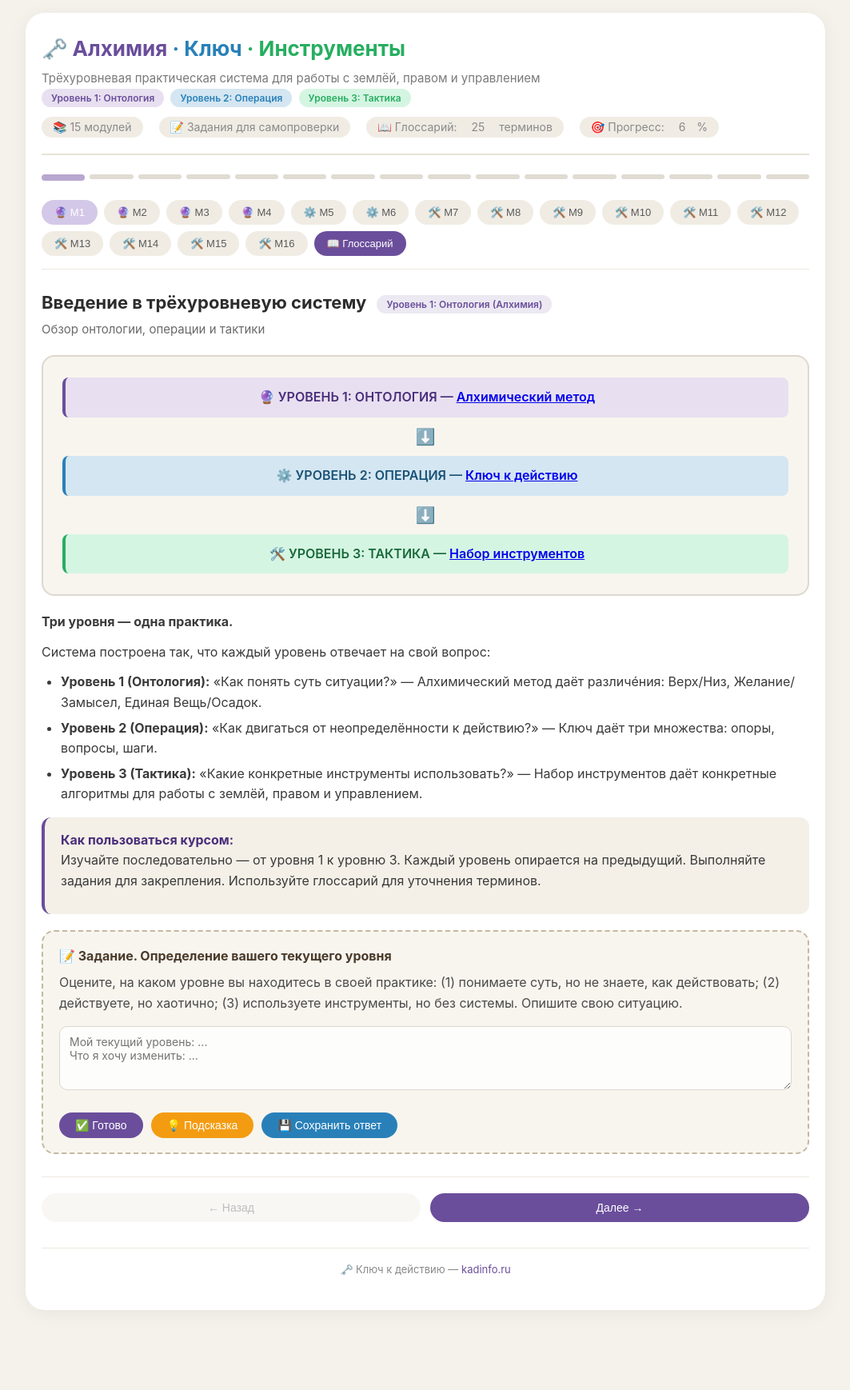
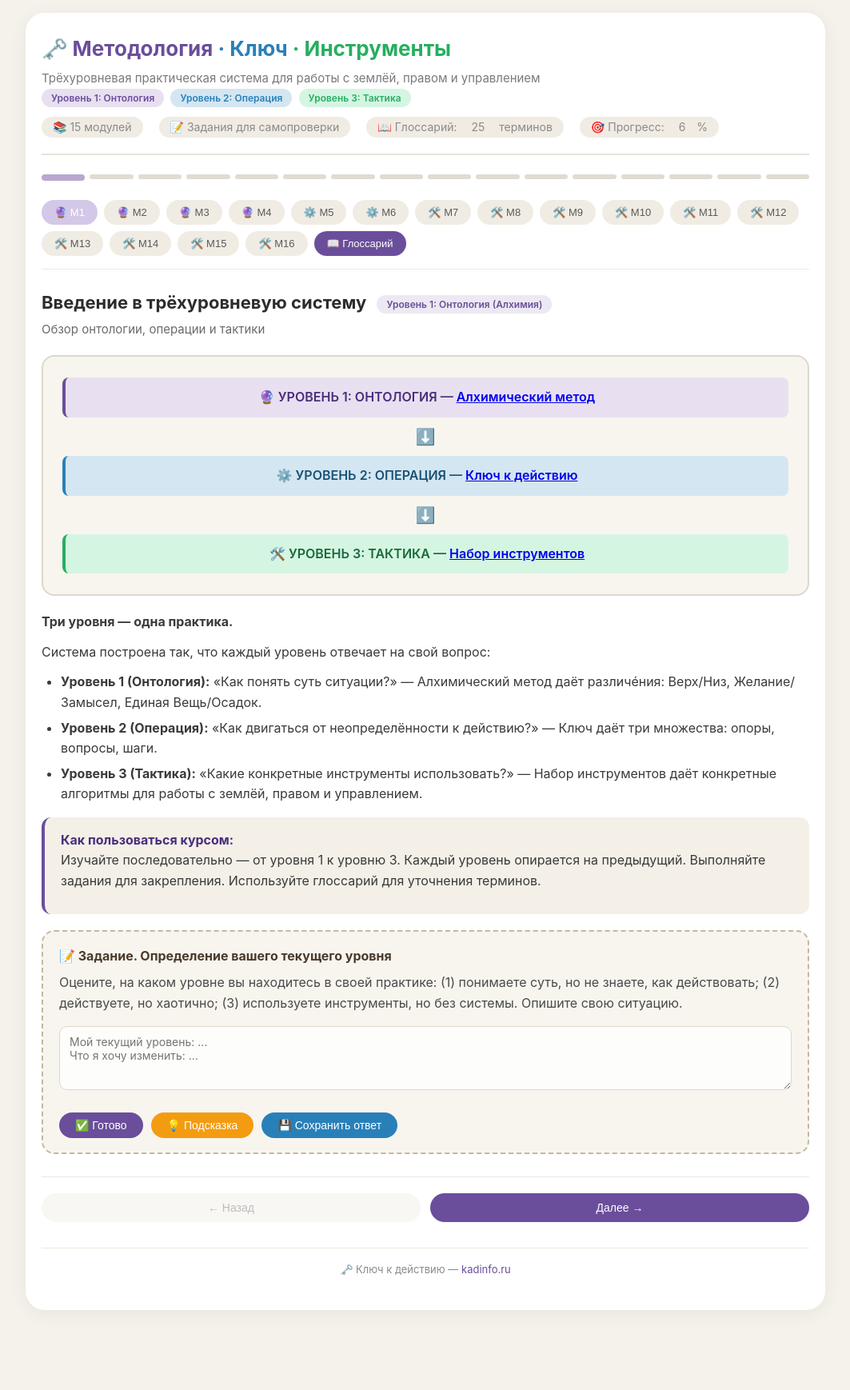
Before and after one commit to SergSi/land-use-art, a Jekyll site: the page alhimia.html, which Jekyll copies as it is, in a window 1280 px wide. Shown: the whole page at 80% size, without its empty margins (108-1171 px from the left). Built offline with Jekyll 4.4.1, drawn with Linux system fonts in a browser that asks for light colours.

Commit message:
Update alhimia.html

```diff
--- a/alhimia.html
+++ b/alhimia.html
@@ -3,7 +3,7 @@
 <head>
     <meta charset="UTF-8">
     <meta name="viewport" content="width=device-width, initial-scale=1.0">
-    <title>Практическая система: Алхимия, Ключ, Инструменты</title>
+    <title>Практическая система: Методология, Ключ, Инструменты</title>
     <style>
         /* === ГЛОБАЛЬНЫЕ СТИЛИ === */
         * {
@@ -689,7 +689,7 @@
     <!-- ШАПКА -->
     <div class="course-header">
         <h1>
-            🗝️ <span class="accent1">Алхимия</span>
+            🗝️ <span class="accent1">Методология</span>
             <span class="accent2">· Ключ</span>
             <span class="accent3">· Инструменты</span>
         </h1>
@@ -743,7 +743,7 @@
     // ============================================================
 
     const courseData = {
-        title: "Алхимия · Ключ · Инструменты",
+        title: "Методология · Ключ · Инструменты",
         modules: [
             // ===== УРОВЕНЬ 1: ОНТОЛОГИЯ (Алхимический метод) =====
             {
@@ -787,7 +787,7 @@
             {
                 id: 1,
                 level: 1,
-                title: "Алхимия. Различения: Верх и Низ",
+                title: "Методология. Различения: Верх и Низ",
                 subtitle: "Объективный порядок и конкретные условия",
                 content: `
                     <h3>Что такое Верх и Низ</h3>
@@ -832,7 +832,7 @@
             {
                 id: 2,
                 level: 1,
-                title: "Алхимия. Желание и Замысел",
+                title: "Методология. Желание и Замысел",
                 subtitle: "От сырого импульса к оформленной гипотезе",
                 content: `
                     <h3>Различение желания и замысла</h3>
@@ -875,7 +875,7 @@
             {
                 id: 3,
                 level: 1,
-                title: "Алхимия. Единая Вещь и Осадок",
+                title: "Методология. Единая Вещь и Осадок",
                 subtitle: "Результат и неизбежный побочный продукт",
                 content: `
                     <h3>Что такое Единая Вещь</h3>
@@ -1790,7 +1790,7 @@
             '',
             '═══════════════════════════════════════════',
             '  ✍️ Сохранено с помощью интерактивного курса',
-            '  Алхимия · Ключ · Инструменты',
+            '  Методология · Ключ · Инструменты',
             '═══════════════════════════════════════════'
         ].join('\n');
 
@@ -1883,7 +1883,7 @@
             return;
         }
 
-        if (confirm('🎉 Поздравляем! Вы завершили курс "Алхимия · Ключ · Инструменты".\n\nХотите сбросить прогресс и пройти заново?')) {
+        if (confirm('🎉 Поздравляем! Вы завершили курс "Методология · Ключ · Инструменты".\n\nХотите сбросить прогресс и пройти заново?')) {
             let allAnswers = '';
             for (let m = 0; m < totalModules; m++) {
                 const mod = courseData.modules[m];
@@ -1922,7 +1922,7 @@
     loadProgress();
     render();
 
-    console.log('📚 Курс "Алхимия · Ключ · Инструменты" загружен');
+    console.log('📚 Курс "Методология · Ключ · Инструменты" загружен');
     console.log(`📖 Всего модулей: ${totalModules}`);
     console.log(`📝 Выполнено: ${progress.filter(p => p).length}/${totalModules}`);
     console.log(`📖 Глоссарий: ${glossaryData.length} терминов`);
```
